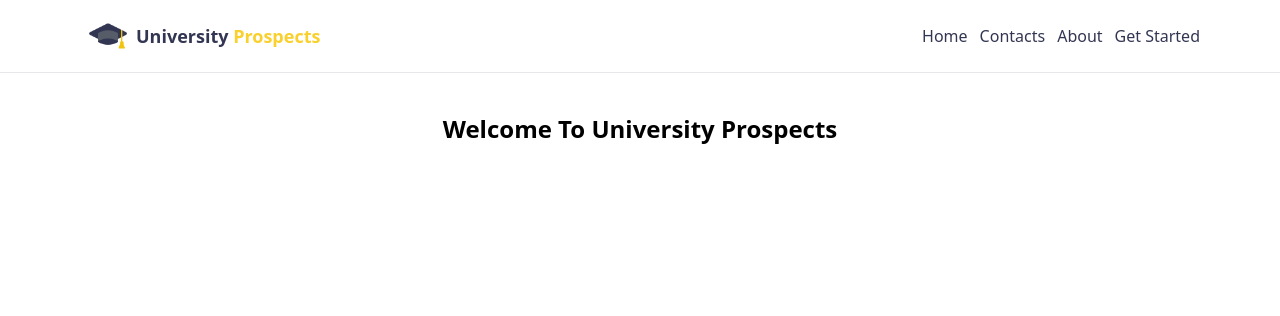
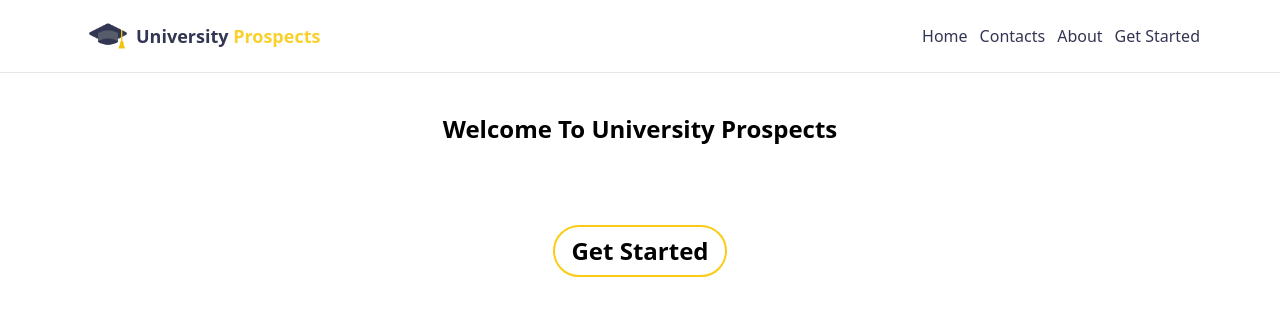
Before and after one commit to Chisomo-Chiweza/university-prospects, a React (Create React App) app in the folder frontend/: page / in a window 1280 px wide. Shown: the top 316 px of the page. Built offline with nearby package versions, Linux system fonts and the light colour scheme.

Commit message:
Button  added

```diff
--- a/frontend/src/App.js
+++ b/frontend/src/App.js
@@ -21,6 +21,12 @@ function App() {
 
             </BrowserRouter>
 
+            <div className="mt-20 text-center ">
+           <button class="border-2 border-yellow-400 px-4 py-2  text-2xl font-bold text-center
+           hover:bg-indigo-900 rounded-full hover:text-yellow-400 hover:font-bold">
+               Get Started</button>
+           </div>
+
         </div>
 
 
--- a/frontend/src/components/utilities/NavBar.js
+++ b/frontend/src/components/utilities/NavBar.js
@@ -79,6 +79,8 @@ function Navbar() {
                         <ul>
                             <li className="block text-sm px-2 text-gray-500 font-semibold">Home</li>
                             <li className="block text-sm px-2 text-gray-500 font-semibold">Get Started</li>
+                            <li className="block text-sm px-2 text-gray-500 font-semibold">About</li>
+                            <li className="block text-sm px-2 text-gray-500 font-semibold">Contacts</li>
                         </ul>
                     </div>
 
```
